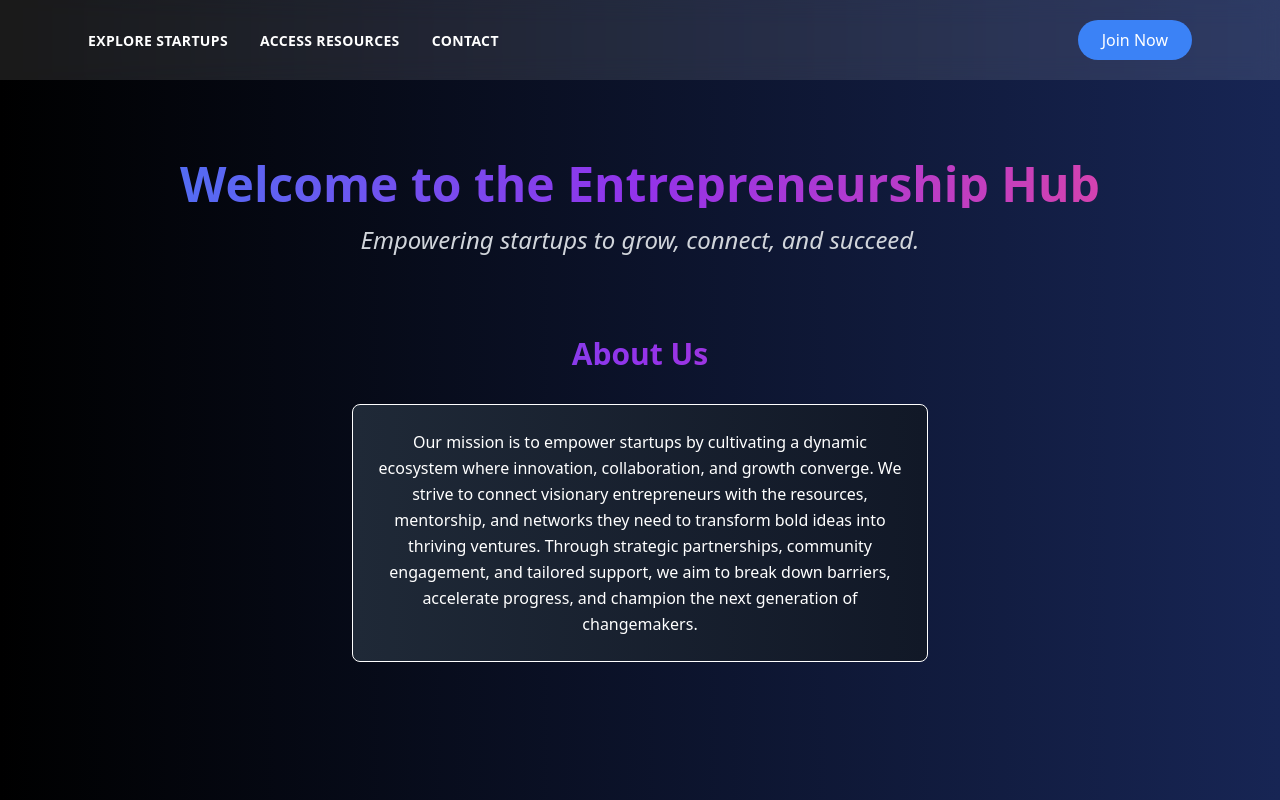
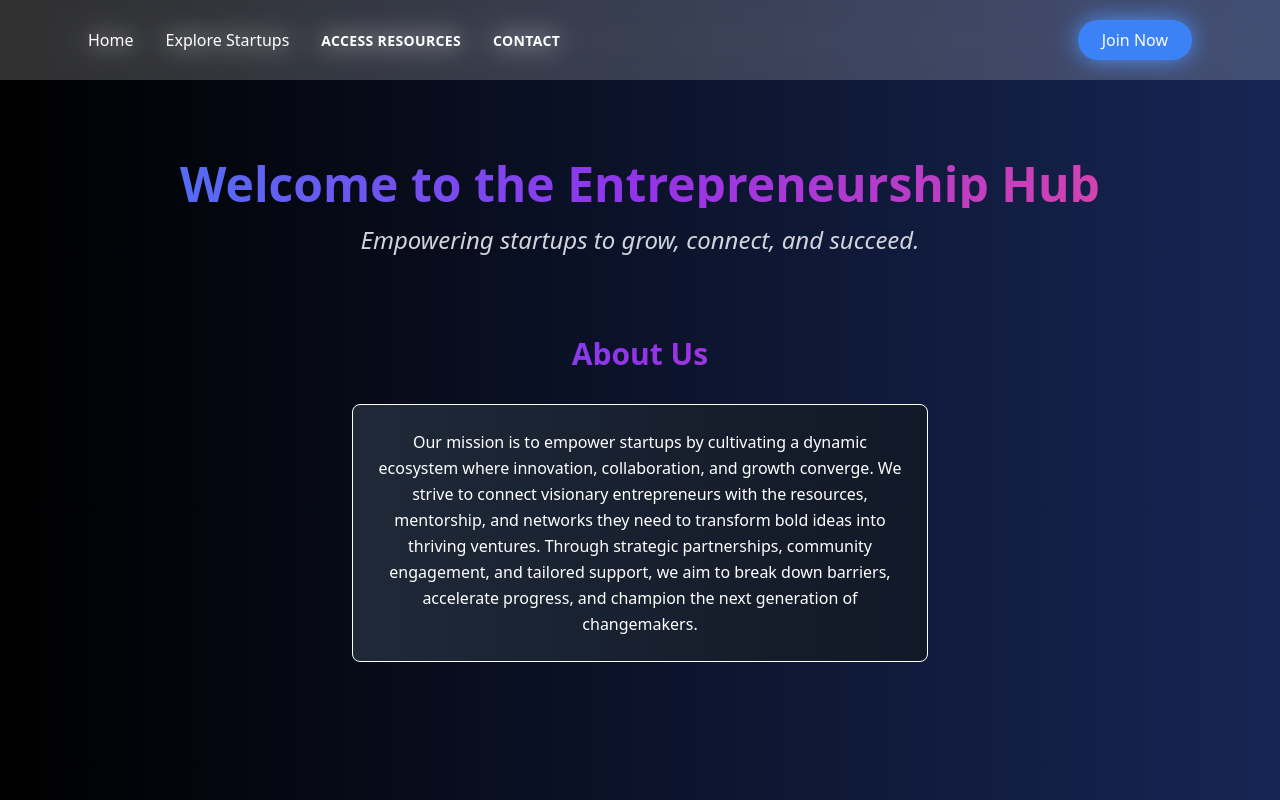
Before and after one commit to ShamalamaDD/hungry-panda, a React (Vite) app in the folder frontend/: page / in a window 1280 px wide. Shown: the top 800 px of the page. Built offline with nearby package versions, Linux system fonts and the light colour scheme.

Commit message:
Chore : Added routes to my pages and started on ExploreStartups page
I added routes to App.jsx and imported the neccesary componants and librabries, working on the ExploreStartups page as of now and just trying to get everything working

```diff
--- a/frontend/package.json
+++ b/frontend/package.json
@@ -11,7 +11,8 @@
   },
   "dependencies": {
     "react": "^19.1.1",
-    "react-dom": "^19.1.1"
+    "react-dom": "^19.1.1",
+    "react-router-dom": "^7.9.5"
   },
   "devDependencies": {
     "@eslint/js": "^9.36.0",
--- a/frontend/src/App.jsx
+++ b/frontend/src/App.jsx
@@ -1,5 +1,16 @@
-import Home from "./pages/Home";
+import { HashRouter as Router, Routes, Route } from 'react-router-dom';
+import Home from './pages/Home';
+import ExploreStartups from './pages/ExploreStartups';
+import Navbar from './components/Navbar';
 
 export default function App() {
-  return <Home />;
+  return (
+    <Router>
+      <Navbar />
+      <Routes>
+        <Route path="/" element={<Home />} />
+        <Route path="/explore" element={<ExploreStartups />} />
+        </Routes>
+    </Router>
+  );
 }
--- a/frontend/src/components/Navbar.jsx
+++ b/frontend/src/components/Navbar.jsx
@@ -3,9 +3,10 @@ export default function Navbar() {
     <header className="fixed top-0 left-0 w-full bg-white bg-opacity-10 backdrop-blur-md text-white z-50 h-20">
       <div className="max-w-6xl mx-auto flex justify-between items-center h-full px-6">
         <ul className="flex space-x-8">
-          <li><a href="#" className="nav-link">Explore Startups</a></li>
-          <li><a href="#" className="nav-link">Access Resources</a></li>
-          <li><a href="#" className="nav-link">Contact</a></li>
+          <li><a href="Home.jsx" className="Home">Home</a></li>
+          <li><a href="ExploreStartups.jsx" className="ExploreStartups">Explore Startups</a></li>
+          <li><a href="AccessResources.jsx" className="nav-link">Access Resources</a></li>
+          <li><a href="Contact.jsx" className="nav-link">Contact</a></li>
         </ul>
         <button className="join-now-btn">Join Now</button>
       </div>
--- a/frontend/src/pages/ExploreStartups.jsx
+++ b/frontend/src/pages/ExploreStartups.jsx
@@ -0,0 +1,8 @@
+
+
+export default function ExploreStartups() {
+    return (
+
+            <h1 className="text-4xl font-bold mb-8">Explore Startups</h1>
+    );
+}
--- a/package.json
+++ b/package.json
@@ -30,6 +30,7 @@
     "normalize-range": "^0.1.2",
     "picocolors": "^1.1.1",
     "postcss-value-parser": "^4.2.0",
+    "react-router-dom": "^7.9.5",
     "source-map-js": "^1.2.1",
     "update-browserslist-db": "^1.1.4"
   },
```
Also changed, not shown: 2 other files (tests, documents, lock files or other folders).
